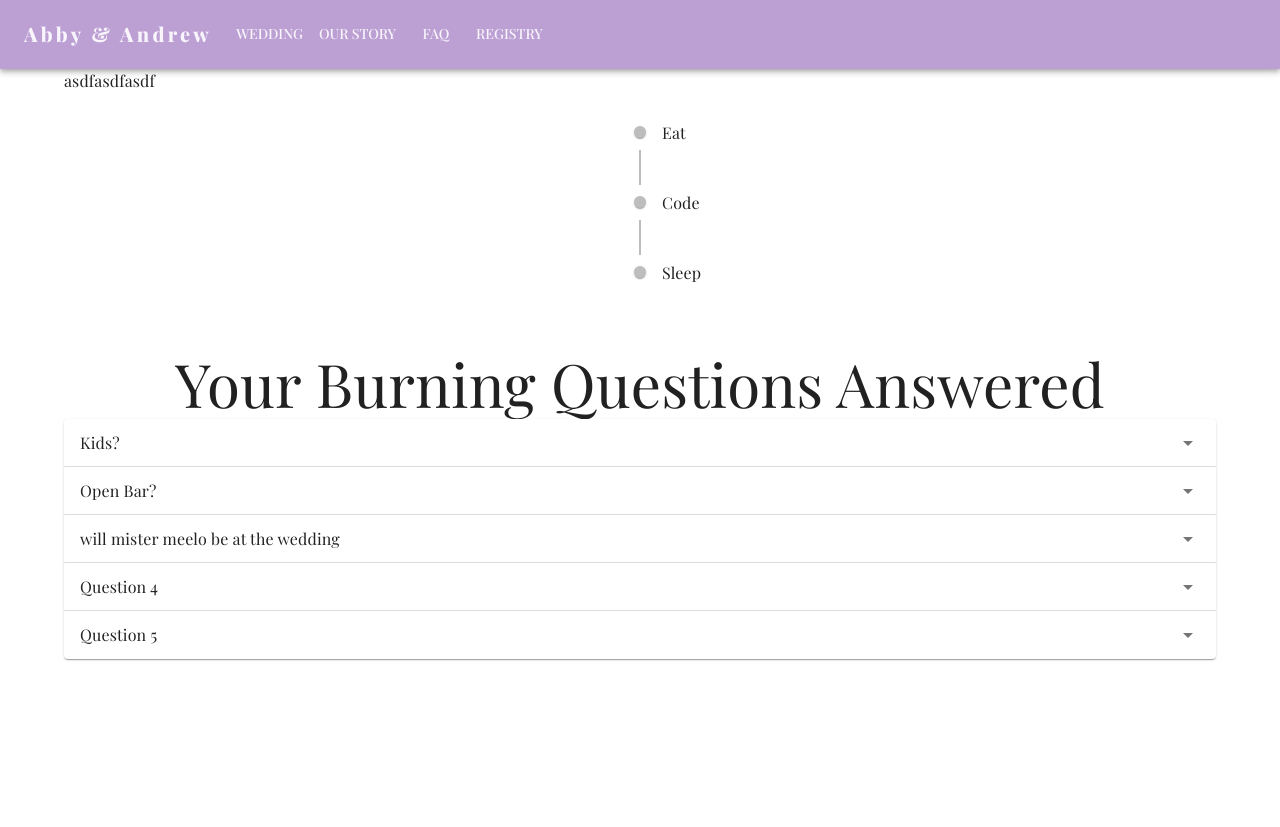
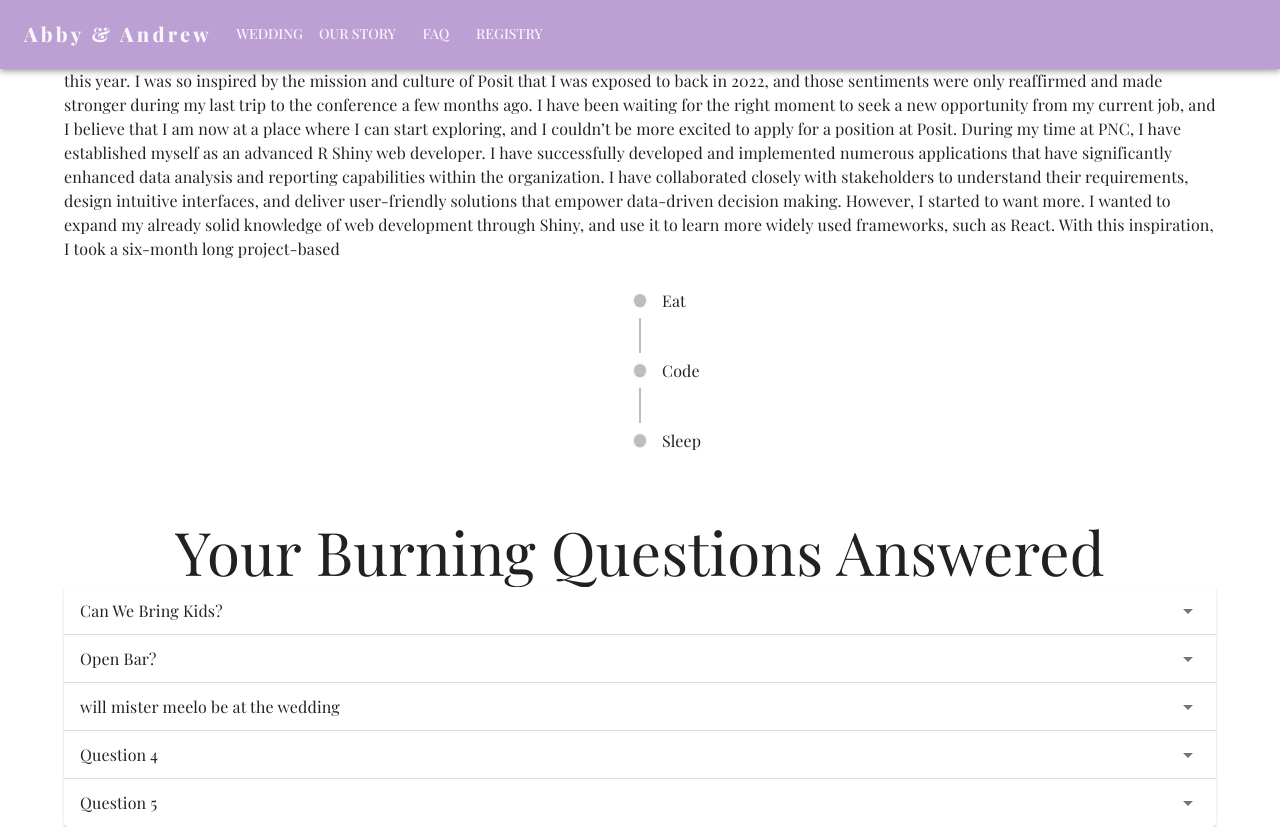
Before and after one commit to abby-pfingsten/wedding, a React (Create React App) app: page / in a window 1280 px wide. Before the commit the page ends 800 px from the top, so only its background shows below. Built offline with nearby package versions, Linux system fonts and the light colour scheme; a web font is replaced by a local one.

Commit message:
fleshing out our story

```diff
--- a/src/pages/FAQ.jsx
+++ b/src/pages/FAQ.jsx
@@ -10,7 +10,7 @@ export default function FAQ() {
   const faqObject = [
     {
       key: 1,
-      faqTitle: 'Kids?',
+      faqTitle: 'Can We Bring Kids?',
       faqAnswer: 'hell naw',
     },
     {
--- a/src/pages/Wedding.jsx
+++ b/src/pages/Wedding.jsx
@@ -13,7 +13,23 @@ export default function Wedding() {
             flexDirection: 'column',
           }}
         >
-          asdfasdfasdf
+          this year. I was so inspired by the mission and culture of Posit that
+          I was exposed to back in 2022, and those sentiments were only
+          reaffirmed and made stronger during my last trip to the conference a
+          few months ago. I have been waiting for the right moment to seek a new
+          opportunity from my current job, and I believe that I am now at a
+          place where I can start exploring, and I couldn’t be more excited to
+          apply for a position at Posit. During my time at PNC, I have
+          established myself as an advanced R Shiny web developer. I have
+          successfully developed and implemented numerous applications that have
+          significantly enhanced data analysis and reporting capabilities within
+          the organization. I have collaborated closely with stakeholders to
+          understand their requirements, design intuitive interfaces, and
+          deliver user-friendly solutions that empower data-driven decision
+          making. However, I started to want more. I wanted to expand my already
+          solid knowledge of web development through Shiny, and use it to learn
+          more widely used frameworks, such as React. With this inspiration, I
+          took a six-month long project-based
         </Grid>
       </Container>
     </>
```
Also changed, not shown: 1 other file (tests, documents, lock files or other folders).
